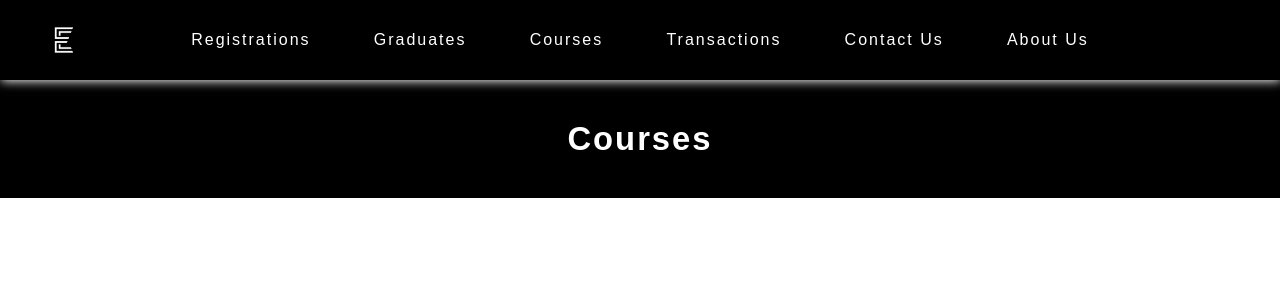
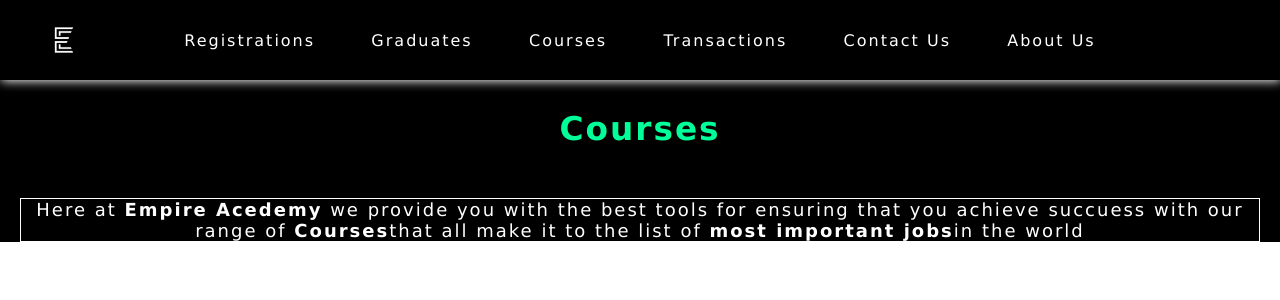
Before and after one commit to JohnMukendi/empire-acedemy, a Next.js app: page /courses in a window 1280 px wide. Shown: the top 300 px of the page. Built offline with nearby package versions, Linux system fonts and the light colour scheme.

Commit message:
created template

```diff
--- a/pages/courses.js
+++ b/pages/courses.js
@@ -9,6 +9,13 @@
         </Head>
         <div className={styles.main}>
             <h3>Courses</h3>
+            <div className={styles.coursesDiv}>
+            <p className={styles.introInfo}>
+                Here at <b>Empire Acedemy</b> we provide you with the best tools for ensuring
+                that you achieve succuess with our range of <b>Courses</b>that all make it to
+                the list of <b>most important jobs</b>in the world
+            </p>
+            </div>
         </div>
         </>
      );
--- a/styles/courses.module.css
+++ b/styles/courses.module.css
@@ -3,7 +3,15 @@
     background-color: black;
     color: white;
     text-align: center;
-    padding:40px 0px;
+    padding:0px 20px;
     font-size: 28px;
 
 }
+.coursesDiv{
+    border: 1px solid white;
+    font-size: 18px;
+}
+.intro-info{
+    font-weight: 100;
+    font-size: 16px;
+}
--- a/styles/globals.css
+++ b/styles/globals.css
@@ -2,11 +2,16 @@
     margin: 0px;
     padding: 0px;
     box-sizing: border-box;
-    font-family: fantasy;
+    font-family: verdana;
     letter-spacing: 2px;
 }
 :root{
     --green:rgb(0, 265, 153);
+}
+h3{
+    padding: 30px 0px;
+    margin-bottom: 20px;
+    color: var(--green);
 }
 /* header */
 /*nav bar*/
```
